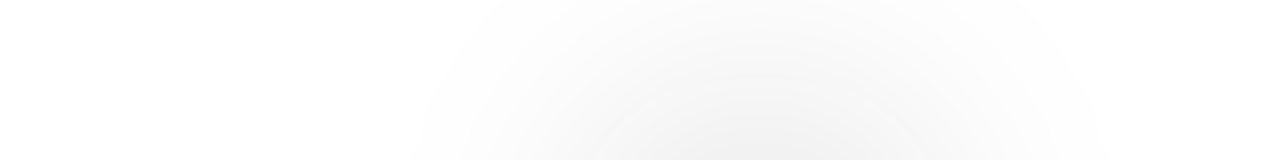
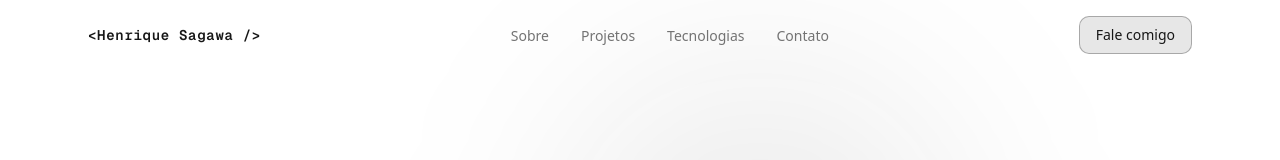
Before and after one commit to HenriqueSagawa/portfolio, a Next.js app: page / in a window 1280 px wide. Shown: the top 160 px of the page. Built offline with nearby package versions, Linux system fonts and the light colour scheme.

Commit message:
add Header Component

```diff
--- a/app/page.tsx
+++ b/app/page.tsx
@@ -1,8 +1,10 @@
 import { Hero } from "@/components/hero";
+import { Header } from "@/components/header";
 
 export default function Home() {
   return (
     <div>
+      <Header />
       <Hero />
     </div>
   );
--- /dev/null
+++ b/components/header.tsx
@@ -0,0 +1,106 @@
+"use client"
+
+import { useState, useEffect } from "react"
+import { Menu, X } from "lucide-react"
+
+const navLinks = [
+  { label: "Sobre", href: "#sobre" },
+  { label: "Projetos", href: "#projetos" },
+  { label: "Tecnologias", href: "#tecnologias" },
+  { label: "Contato", href: "#contato" },
+]
+
+export function Header() {
+  const [isScrolled, setIsScrolled] = useState(false)
+  const [isMobileOpen, setIsMobileOpen] = useState(false)
+
+  useEffect(() => {
+    const handleScroll = () => {
+      setIsScrolled(window.scrollY > 50)
+    }
+    window.addEventListener("scroll", handleScroll, { passive: true })
+    return () => window.removeEventListener("scroll", handleScroll)
+  }, [])
+
+  return (
+    <header
+      className={`fixed top-0 left-0 right-0 z-50 transition-all duration-500 ${
+        isScrolled
+          ? "bg-background/80 backdrop-blur-xl border-b border-border/50"
+          : "bg-transparent"
+      }`}
+    >
+      <nav className="mx-auto flex max-w-6xl items-center justify-between px-6 py-4">
+        <a
+          href="#"
+          className="font-mono text-sm font-semibold tracking-wider text-primary transition-colors hover:text-primary/80"
+        >
+          {"<Henrique Sagawa />"}
+        </a>
+
+        {/* Desktop Nav */}
+        <ul className="hidden items-center gap-8 md:flex">
+          {navLinks.map((link) => (
+            <li key={link.href}>
+              <a
+                href={link.href}
+                className="group relative text-sm text-muted-foreground transition-colors hover:text-foreground"
+              >
+                {link.label}
+                <span className="absolute -bottom-1 left-0 h-px w-0 bg-primary transition-all duration-300 group-hover:w-full" />
+              </a>
+            </li>
+          ))}
+        </ul>
+
+        <a
+          href="#contato"
+          className="hidden rounded-lg border border-primary/30 bg-primary/10 px-4 py-2 text-sm text-primary transition-all duration-300 hover:bg-primary/20 hover:border-primary/50 md:inline-flex"
+        >
+          Fale comigo
+        </a>
+
+        {/* Mobile Toggle */}
+        <button
+          onClick={() => setIsMobileOpen(!isMobileOpen)}
+          className="text-foreground md:hidden"
+          aria-label={isMobileOpen ? "Fechar menu" : "Abrir menu"}
+        >
+          {isMobileOpen ? <X size={24} /> : <Menu size={24} />}
+        </button>
+      </nav>
+
+      {/* Mobile Menu */}
+      <div
+        className={`overflow-hidden transition-all duration-300 md:hidden ${
+          isMobileOpen ? "max-h-80" : "max-h-0"
+        }`}
+      >
+        <div className="border-t border-border/50 bg-background/95 backdrop-blur-xl px-6 py-4">
+          <ul className="flex flex-col gap-4">
+            {navLinks.map((link) => (
+              <li key={link.href}>
+                <a
+                  href={link.href}
+                  onClick={() => setIsMobileOpen(false)}
+                  className="block text-sm text-muted-foreground transition-colors hover:text-foreground"
+                >
+                  {link.label}
+                </a>
+              </li>
+            ))}
+            <li>
+              <a
+                href="#contato"
+                onClick={() => setIsMobileOpen(false)}
+                className="inline-block rounded-lg border border-primary/30 bg-primary/10 px-4 py-2 text-sm text-primary"
+              >
+                Fale comigo
+              </a>
+            </li>
+          </ul>
+        </div>
+      </div>
+    </header>
+  )
+}
```
